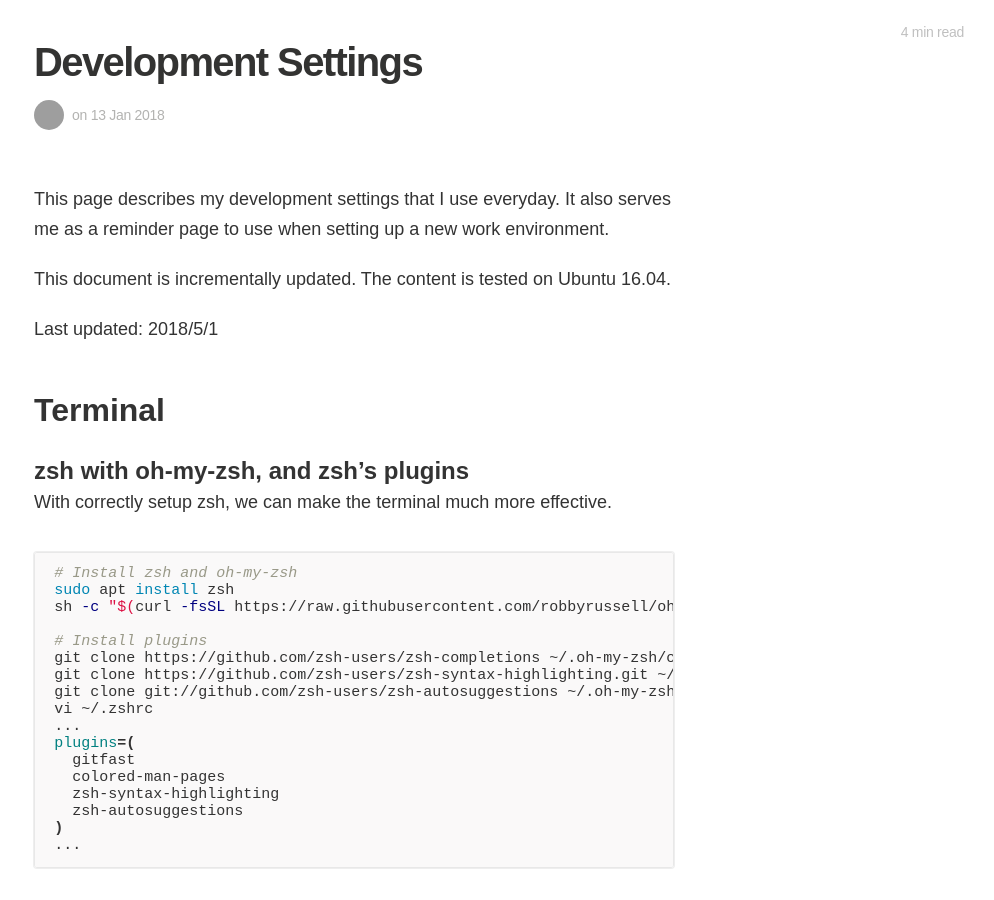
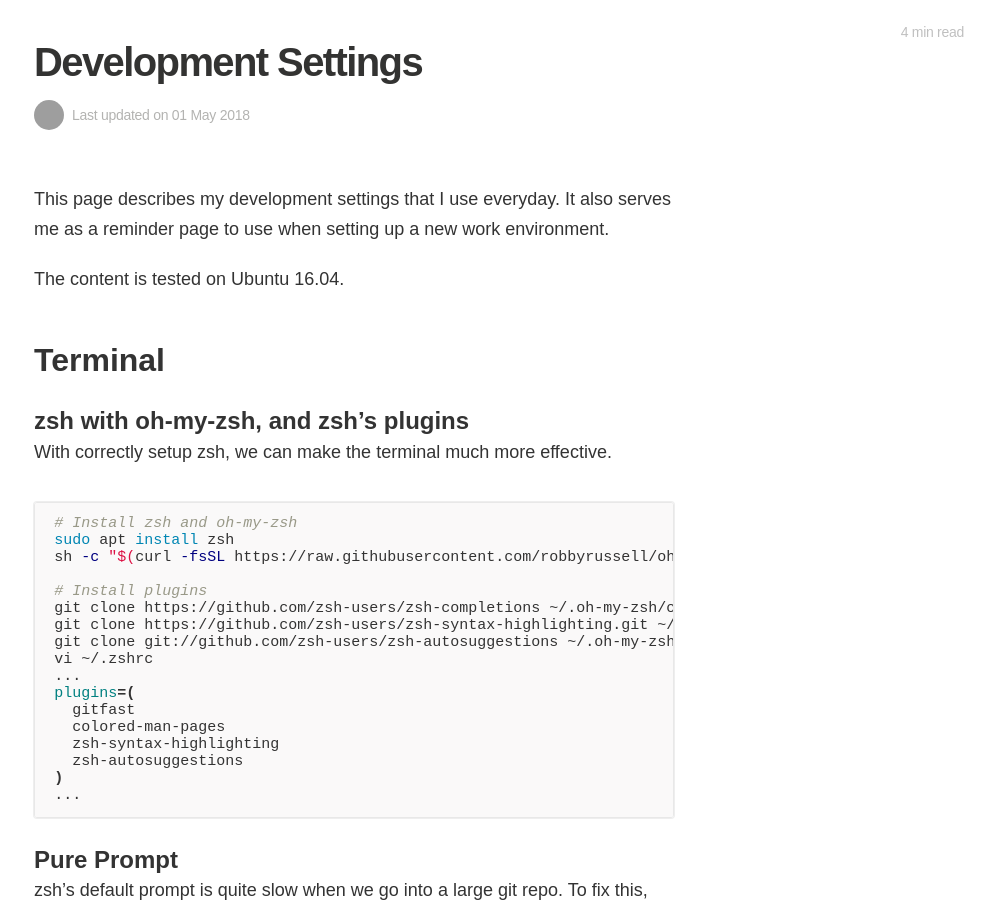
Before and after one commit to ryanhc/ryanhc.github.io, a Jekyll site: the page built from _posts/2018-01-13-setup-dev-env.md, in a window 1280 px wide and 900 px high. Shown: the whole window, without its empty margins (286-1280 px from the left). Built offline with Jekyll 4.4.1, drawn with Linux system fonts in a browser that asks for light colours; nearby versions of some CDN libraries; some web fonts are replaced; grey boxes are pictures that could not be loaded.

Commit message:
Add last updated date to posts

```diff
--- a/_layouts/post.html
+++ b/_layouts/post.html
@@ -20,8 +20,8 @@
             <div class="cf post-meta-text">
               <div class="author-image" style="background-image: url({{ site.author_image | prepend: site.baseurl }})">Blog Logo</div>
               <h4 class="author-name" itemprop="author" itemscope itemtype="http://schema.org/Person">{{ site.author }}</h4>
-              on
-              <time datetime="{{ page.date | date: "%F %R" }}">{{ page.date | date_to_string }}</time>
+              Last updated on
+              <time datetime="{{ page.update | date: "%F %R" }}">{{ page.update | date_to_string }}</time>
               <!-- , tagged on {{#foreach tags}}<span class="post-tag-{{slug}}">{{#if @first}}{{else}}, {{/if}}<a href="/tag/{{slug}}">{{name}}</a></span>{{/foreach}} -->
             </div>
             <div style="text-align:center">
@@ -36,8 +36,8 @@
             <div class="cf post-meta-text">
               <div class="author-image" style="background-image: url({{ site.author_image | prepend: site.baseurl }})">Blog Logo</div>
               <h4 class="author-name" itemprop="author" itemscope itemtype="http://schema.org/Person">{{ page.author }}</h4>
-              on
-              <time datetime="{{ page.date | date_to_xmlschema }}">{{ page.date | date_to_string }}</time>
+              Last updated on
+              <time datetime="{{ page.update | date_to_xmlschema }}">{{ page.update | date_to_string }}</time>
               <!-- , tagged on {{#foreach tags}}<span class="post-tag-{{slug}}">{{#if @first}}{{else}}, {{/if}}<a href="/tag/{{slug}}">{{name}}</a></span>{{/foreach}} -->
             </div>
           </div>
--- a/_posts/2018-01-13-setup-dev-env.md
+++ b/_posts/2018-01-13-setup-dev-env.md
@@ -1,16 +1,15 @@
 ---
 layout: post
 title:  "Development Settings"
-date:   2018-1-13 00:00:00
+date:   2018-01-13 00:00:00
+update: 2018-05-01 00:00:00
 categories: dev
 ---
 
 This page describes my development settings that I use everyday.
 It also serves me as a reminder page to use when setting up a new work environment.
 
-This document is incrementally updated. The content is tested on Ubuntu 16.04.
-
-Last updated: 2018/5/1
+The content is tested on Ubuntu 16.04.
 
 <!--
 image: /assets/article_images/2014-11-30-mediator_features/night-track.JPG
--- a/blog/index.html
+++ b/blog/index.html
@@ -60,10 +60,12 @@ layout: default
             <section class="post-excerpt" itemprop="description">
               <p>{{ post.excerpt | strip_html | truncatewords: 50 }}</p>
             </section>
+<!--
             <div class="post-meta">
               <time datetime="{{ post.date | date_to_long_string }}">{{ post.date | date_to_long_string }}</time>
-<!--            <span class="post-tags-set">on {{#foreach tags}}<span class="post-tag-{{slug}}">{{#if @first}}{{else}}, {{/if}}<a href="/tag/{{slug}}">{{name}}</a></span>{{/foreach}}</span>-->
+              <span class="post-tags-set">on {{#foreach tags}}<span class="post-tag-{{slug}}">{{#if @first}}{{else}}, {{/if}}<a href="/tag/{{slug}}">{{name}}</a></span>{{/foreach}}</span>
             </div>
+-->
           </div>
         </article>
       {% endfor %}
```
Also changed, not shown: _posts/2018-03-03-nas-setup.md (+2 -1 lines), _posts/2018-12-28-ffmpeg.md (+1 -2 lines).
